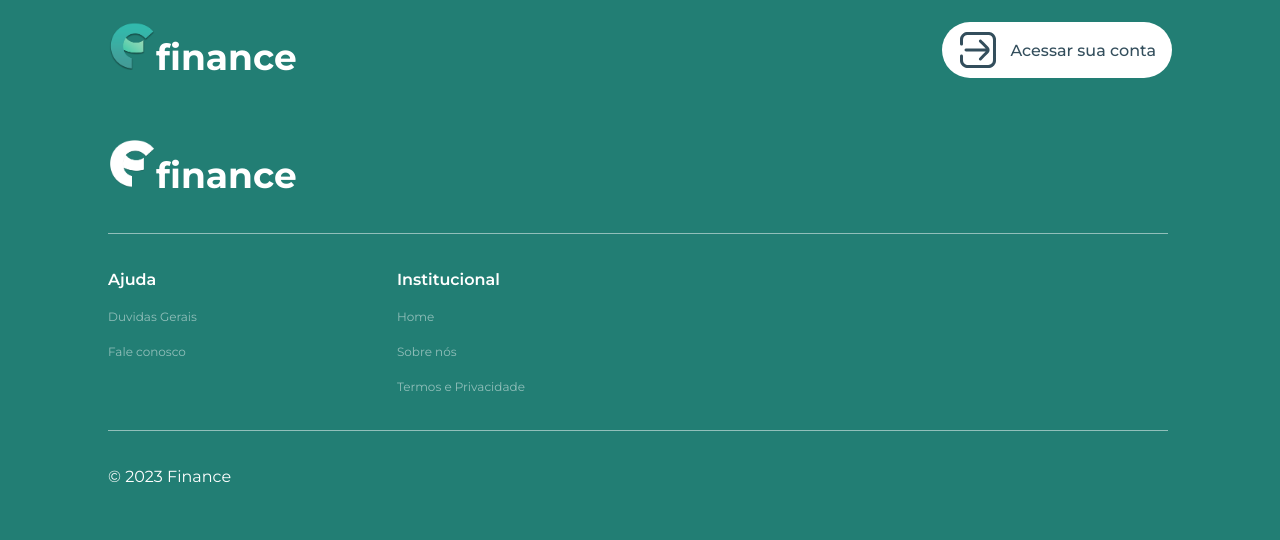
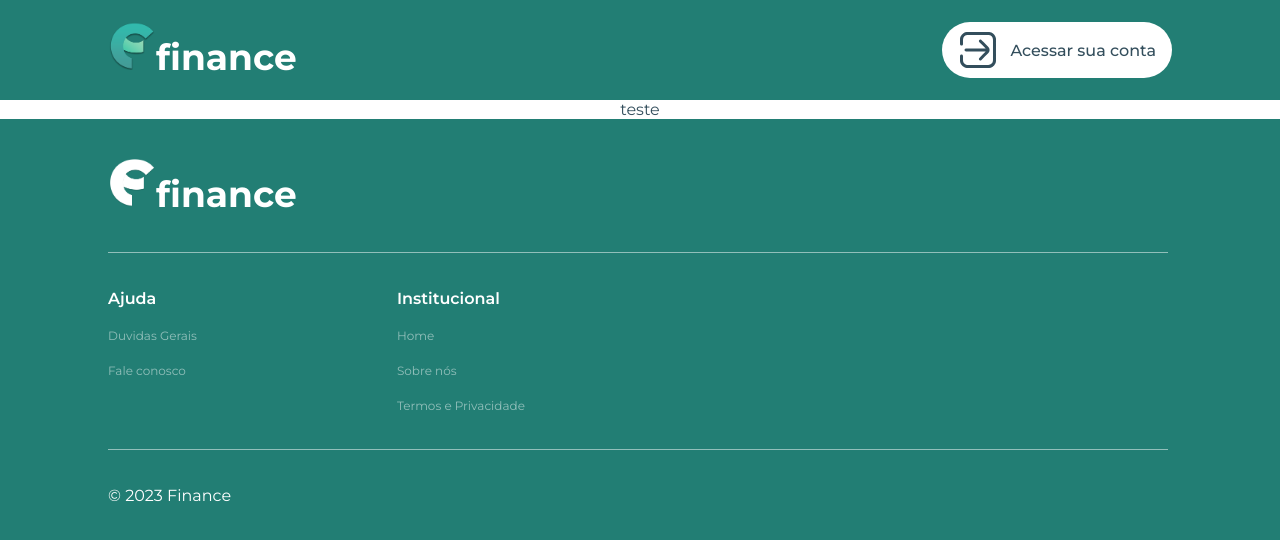
Before and after one commit to vitorlurici/finance-project, a React (Vite) app: page /sobre-nos in a window 1280 px wide. Shown: the top 540 px of the page. Built offline with nearby package versions, Linux system fonts and the light colour scheme.

Commit message:
update-commit

```diff
--- a/src/routes/children/AboutUs.tsx
+++ b/src/routes/children/AboutUs.tsx
@@ -1,6 +1,6 @@
 import "./children.scss";
 const AboutUs = () => {
-  return <main className="children-main"></main>;
+  return <main className="children-main">teste</main>;
 };
 
 export default AboutUs;
```
